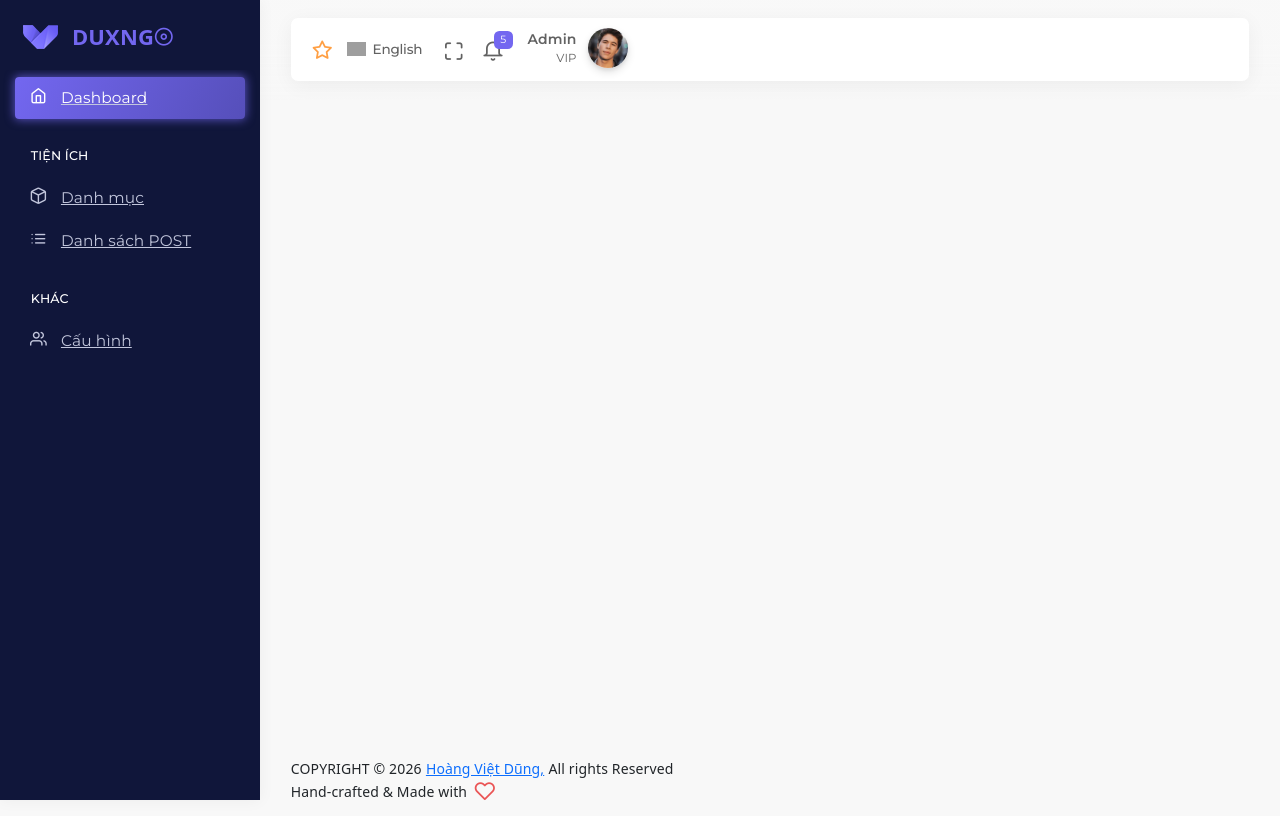
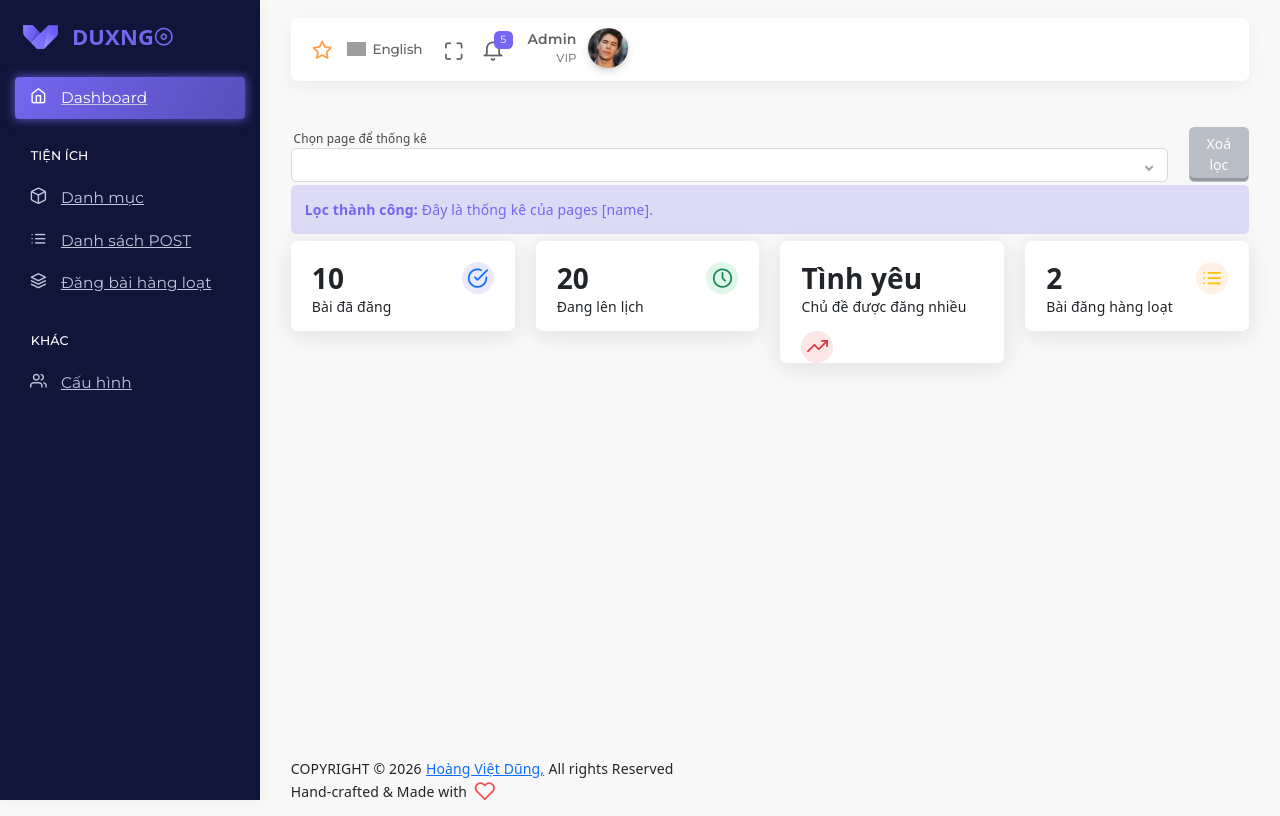
Before and after one commit to duxng21/autopagesfacebook, a PHP site: page /code3/ in a window 1280 px wide. Run offline with PHP 8.4, Linux system fonts and the light colour scheme; the visitor is signed in with stand-in values (Sample User, id 1); some libraries are stand-ins or nearby versions; grey boxes are pictures that could not be loaded.

Commit message:
feet/thongke

```diff
--- a/views/layouts/menu.php
+++ b/views/layouts/menu.php
@@ -20,6 +20,8 @@
                 </li>
                 <li class="<?= menu_active('posts') ?> nav-item"><a href="?act=posts"><i class="feather icon-list"></i><span class="menu-title" data-i18n="Post">Danh sách POST</span></a>
                 </li>
+                <li class="<?= menu_active('posts-batch') ?> nav-item"><a href="?act=posts-batch"><i class="feather icon-layers"></i><span class="menu-title" data-i18n="Post">Đăng bài hàng loạt</span></a>
+                </li>
                 <li class=" navigation-header"><span>KHÁC</span>
                 </li>
                 <li class="<?= menu_active('pages') ?> nav-item"><a href="?act=pages"><i class="feather icon-users"></i><span class="menu-title" data-i18n="Pages">Cấu hình</span></a>
--- a/views/pages/home.php
+++ b/views/pages/home.php
@@ -8,7 +8,97 @@
         <div class="content-header row">
         </div>
         <div class="content-body">
+            <section>
+                <div class="row align-items-end">
+                    <div class="col-md-11 col-12">
+                        <div class="form-group mb-1">
+                            <label>Chọn page để thống kê</label>
+                            <select class="select2 form-control" name="menu_id">
+                                <option value=""></option>
+                                <option value="123">Duxng</option>
+                            </select>
+                        </div>
+                    </div>
 
+                    <div class="col-md-1 col-12 text-md-right">
+                        <div class="form-group mb-1">
+                            <label class="d-block invisible">.</label>
+                            <button type="button" class="btn btn-relief-light waves-effect waves-light">
+                                Xoá lọc
+                            </button>
+                        </div>
+                    </div>
+                </div>
+                <div class="alert alert-primary mb-2" role="alert">
+                                            <strong>Lọc thành công:</strong> Đây là thống kê của pages [name].
+                                        </div>
+            </section>
+            <!-- Statistics card section start -->
+            <section id="statistics-card">
+                <div class="row">
+                    <div class="col-lg-3 col-sm-6 col-12">
+                        <div class="card">
+                            <div class="card-header d-flex align-items-start pb-0">
+                                <div>
+                                    <h2 class="text-bold-700 mb-0">10</h2>
+                                    <p>Bài đã đăng</p>
+                                </div>
+                                <div class="avatar bg-rgba-primary p-50 m-0">
+                                    <div class="avatar-content">
+                                        <i class="feather icon-check-circle text-primary font-medium-5"></i>
+                                    </div>
+                                </div>
+                            </div>
+                        </div>
+                    </div>
+                    <div class="col-lg-3 col-sm-6 col-12">
+                        <div class="card">
+                            <div class="card-header d-flex align-items-start pb-0">
+                                <div>
+                                    <h2 class="text-bold-700 mb-0">20</h2>
+                                    <p>Đang lên lịch</p>
+                                </div>
+                                <div class="avatar bg-rgba-success p-50 m-0">
+                                    <div class="avatar-content">
+                                        <i class="feather icon-clock text-success font-medium-5"></i>
+                                    </div>
+                                </div>
+                            </div>
+                        </div>
+                    </div>
+                    <div class="col-lg-3 col-sm-6 col-12">
+                        <div class="card">
+                            <div class="card-header d-flex align-items-start pb-0">
+                                <div>
+                                    <h2 class="text-bold-700 mb-0">Tình yêu</h2>
+                                    <p>Chủ đề được đăng nhiều</p>
+                                </div>
+                                <div class="avatar bg-rgba-danger p-50 m-0">
+                                    <div class="avatar-content">
+                                        <i class="feather icon-trending-up text-danger font-medium-5"></i>
+                                    </div>
+                                </div>
+                            </div>
+                        </div>
+                    </div>
+                    <div class="col-lg-3 col-sm-6 col-12">
+                        <div class="card">
+                            <div class="card-header d-flex align-items-start pb-0">
+                                <div>
+                                    <h2 class="text-bold-700 mb-0">2</h2>
+                                    <p>Bài đăng hàng loạt</p>
+                                </div>
+                                <div class="avatar bg-rgba-warning p-50 m-0">
+                                    <div class="avatar-content">
+                                        <i class="feather icon-list text-warning font-medium-5"></i>
+                                    </div>
+                                </div>
+                            </div>
+                        </div>
+                    </div>
+                </div>
+            </section>
+            <!-- // Statistics Card section end-->
         </div>
     </div>
 </div>
```
